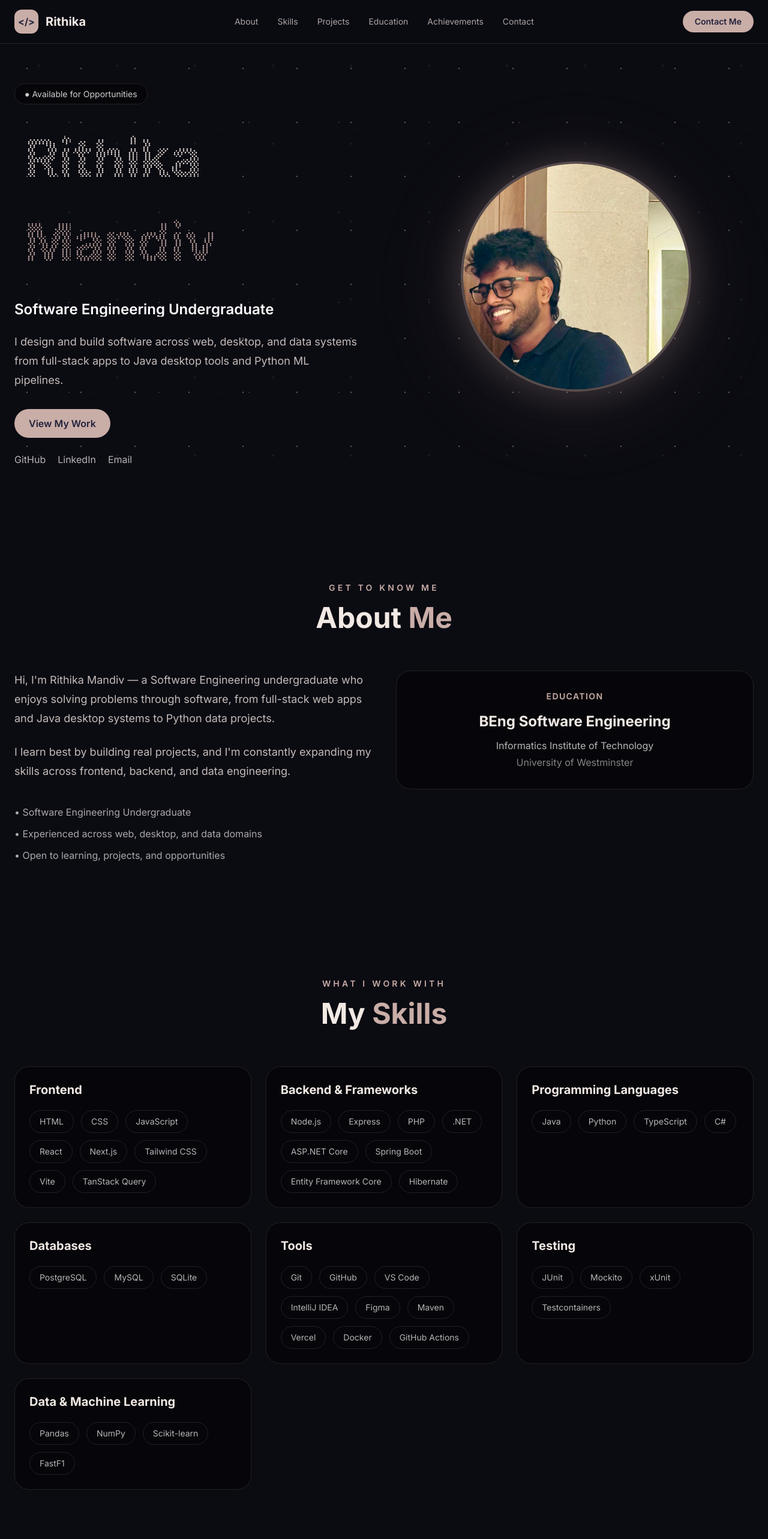
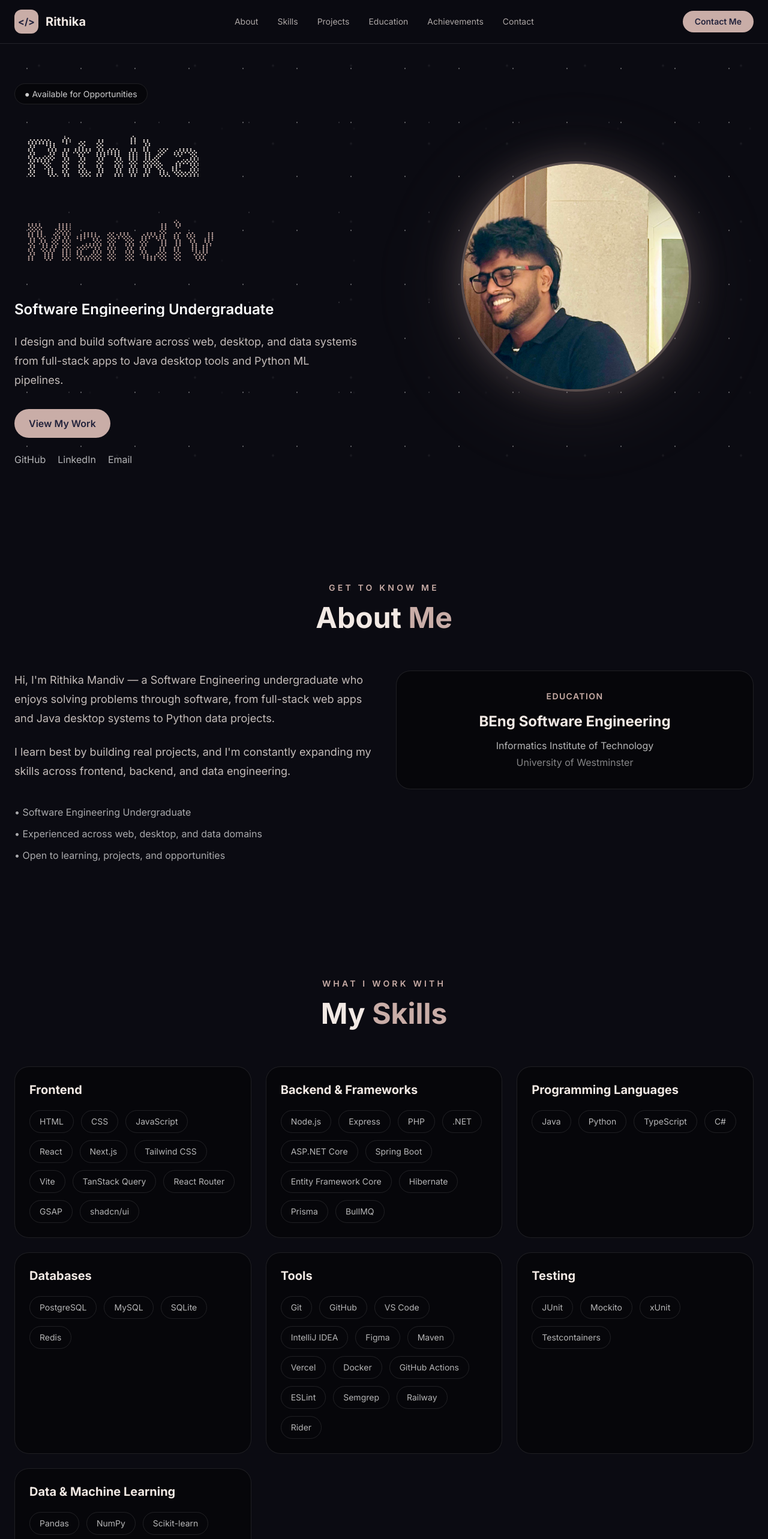
Before and after one commit to rithikamandiv-ux/portfolio, a Next.js app: page / in a window 1280 px wide. Shown: the top 2566 px of the page at 60% size. Built offline with nearby package versions, Linux system fonts and the light colour scheme.

Commit message:
feat: add CodeGuardian AI project, expand skills, fix avatar centering

```diff
--- a/app/page.tsx
+++ b/app/page.tsx
@@ -43,16 +43,29 @@ const NAV_LINKS = [
 ] as const;
 
 const SKILLS = [
-  { title: "Frontend", items: ["HTML", "CSS", "JavaScript", "React", "Next.js", "Tailwind CSS", "Vite", "TanStack Query"] },
-  { title: "Backend & Frameworks", items: ["Node.js", "Express", "PHP", ".NET", "ASP.NET Core", "Spring Boot", "Entity Framework Core", "Hibernate"] },
+  { title: "Frontend", items: ["HTML", "CSS", "JavaScript", "React", "Next.js", "Tailwind CSS", "Vite", "TanStack Query", "React Router", "GSAP", "shadcn/ui"] },
+  { title: "Backend & Frameworks", items: ["Node.js", "Express", "PHP", ".NET", "ASP.NET Core", "Spring Boot", "Entity Framework Core", "Hibernate", "Prisma", "BullMQ"] },
   { title: "Programming Languages", items: ["Java", "Python", "TypeScript", "C#"] },
-  { title: "Databases", items: ["PostgreSQL", "MySQL", "SQLite"] },
-  { title: "Tools", items: ["Git", "GitHub", "VS Code", "IntelliJ IDEA", "Figma", "Maven", "Vercel", "Docker", "GitHub Actions"] },
+  { title: "Databases", items: ["PostgreSQL", "MySQL", "SQLite", "Redis"] },
+  { title: "Tools", items: ["Git", "GitHub", "VS Code", "IntelliJ IDEA", "Figma", "Maven", "Vercel", "Docker", "GitHub Actions", "ESLint", "Semgrep", "Railway", "Rider"] },
   { title: "Testing", items: ["JUnit", "Mockito", "xUnit", "Testcontainers"] },
   { title: "Data & Machine Learning", items: ["Pandas", "NumPy", "Scikit-learn", "FastF1"] },
 ] as const;
 
 const PROJECTS = [
+  {
+    title: "CodeGuardian AI",
+    year: "2026",
+    desc: "A GitHub-integrated static code analysis platform that connects repositories, runs ESLint and Semgrep through an asynchronous BullMQ pipeline, and provides AI-assisted explanations for individual findings.",
+    points: [
+      "Built a modular monolith with a separate BullMQ analysis worker so long-running repository scans never block HTTP requests.",
+      "Integrated GitHub OAuth with AES-256-GCM encrypted token storage and Redis-backed server-side sessions.",
+      "Normalized ESLint and Semgrep output into a common finding representation, stored in PostgreSQL via Prisma.",
+      "Deliberately separated deterministic finding detection from AI explanation, using an AI provider only to explain findings that already exist.",
+    ],
+    tags: ["React", "TypeScript", "Express", "PostgreSQL", "Redis", "BullMQ", "Semgrep"],
+    github: "https://github.com/rithikamandiv-ux/codeguardian-ai",
+  },
   {
     title: "Cyber Log Analyzer",
     year: "2026",
@@ -435,7 +448,8 @@ export default function Home() {
                 <img
                   src="/profile.jpg"
                   alt="Rithika Mandiv"
-                  className="h-full w-full object-cover object-[25%_30%]"
+                  className="h-full w-full object-cover"
+                  style={{ objectPosition: '50% 32%' }}
                 />
               </div>
             </div>
```
